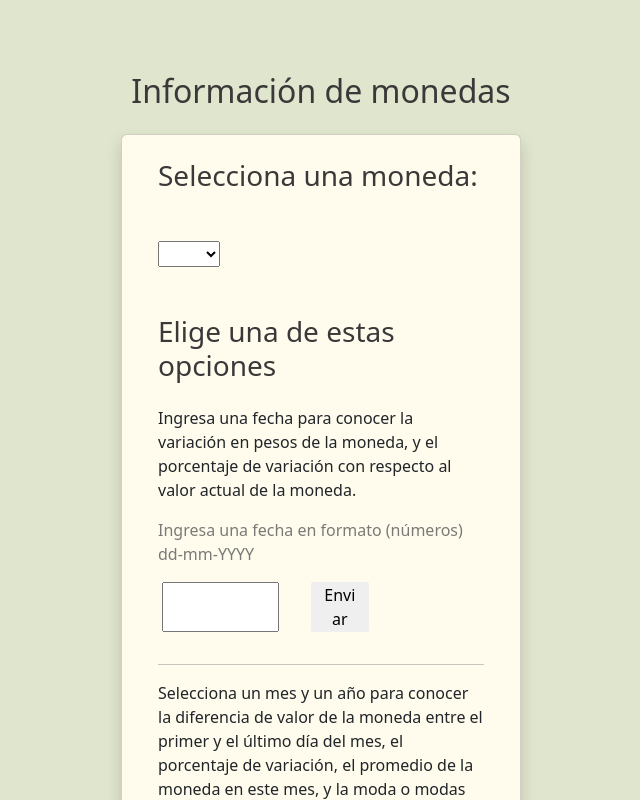
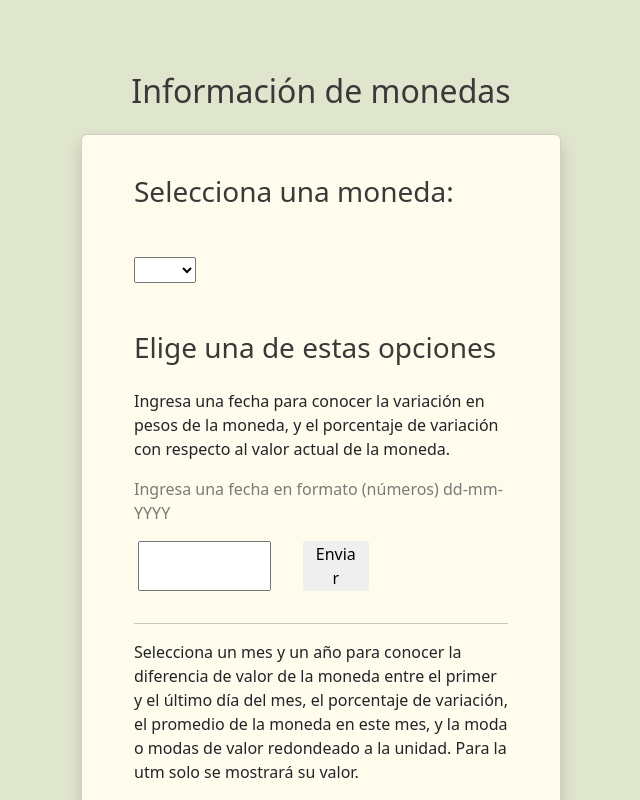
Before and after one commit to ClaudioA1992/prueba-riesgos-telefonica-fe, an Angular app: page / in a window 1280 px wide. Shown: the top 800 px of the page, without its empty margins (319-959 px from the left). Built offline with nearby package versions, Linux system fonts and the light colour scheme.

Commit message:
Cambio de estilo

```diff
--- a/src/app/app.component.css
+++ b/src/app/app.component.css
@@ -11,7 +11,8 @@ html, body {
 
 .info-container {
     background-color: rgb(255, 252, 237);
-    width: 50vh;
+    width: 60vh;
+    padding: 2vh;
 }
 
 label {
```
